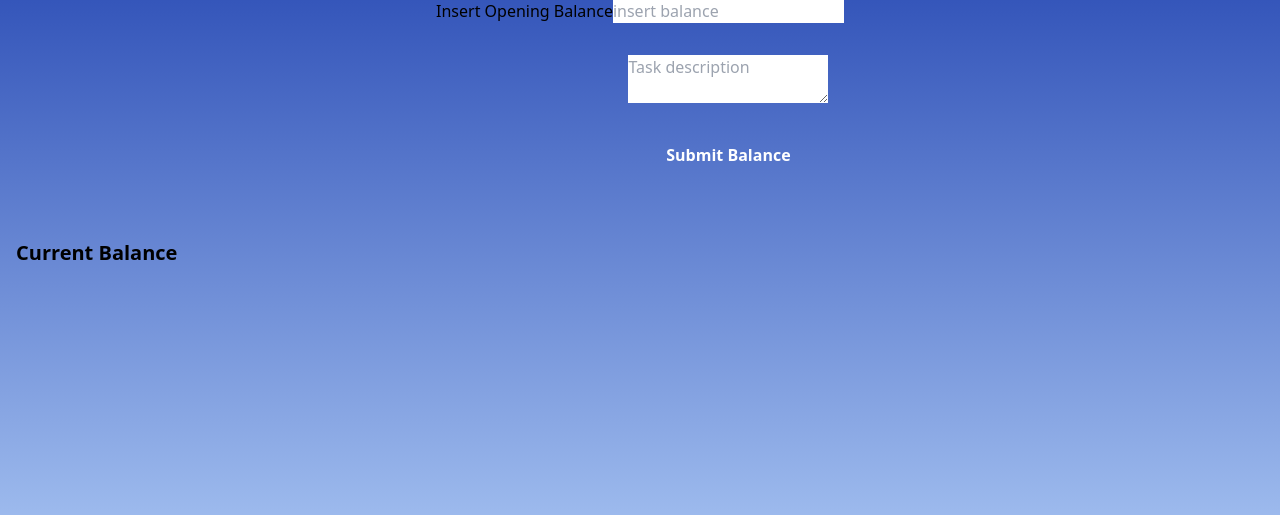
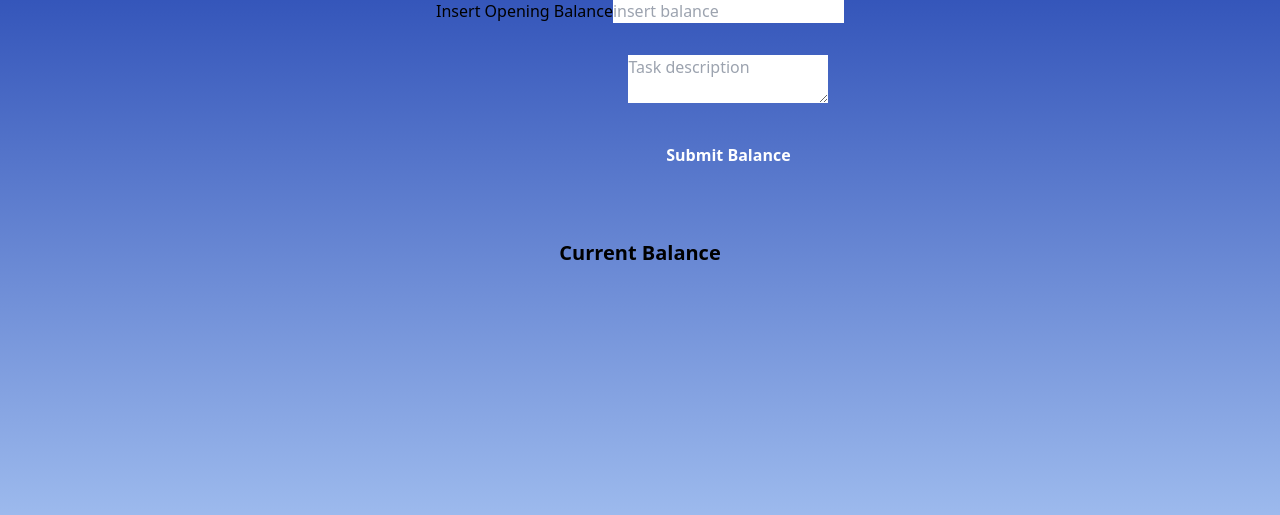
Before and after one commit to EmbeddEdge/FlaskWebApp, a Flask app: template templates/financedash.html in a window 1280 px wide. Shown: the part 113-628 px from the top of the page. Run offline with Flask 3, Linux system fonts and the light colour scheme; the template is opened without the code that fills it, so the values that code supplies are empty; some libraries are stand-ins or nearby versions.

Commit message:
center the button

```diff
--- a/templates/financedash.html
+++ b/templates/financedash.html
@@ -22,8 +22,8 @@
         </div>
     </div>
 
-    <div class="container mx-auto px-4 py-8 justify-center">
-        <div class="form-group">
+    <div class="container mx-auto px-4 py-8">
+        <div class="form-group flex justify-center">
             <!-- New balance display section -->
         <h3 class="text-xl font-bold mb-2">Current Balance</h3>
             <div id="accounts">
```
